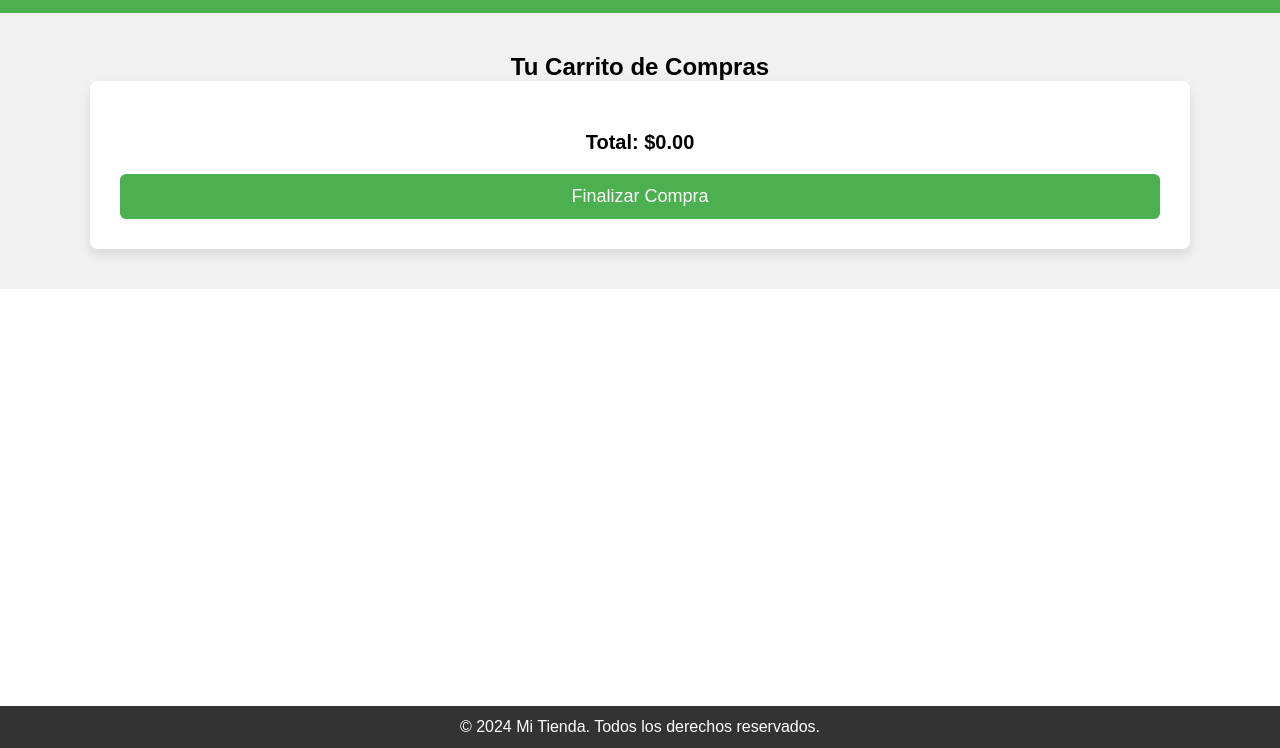
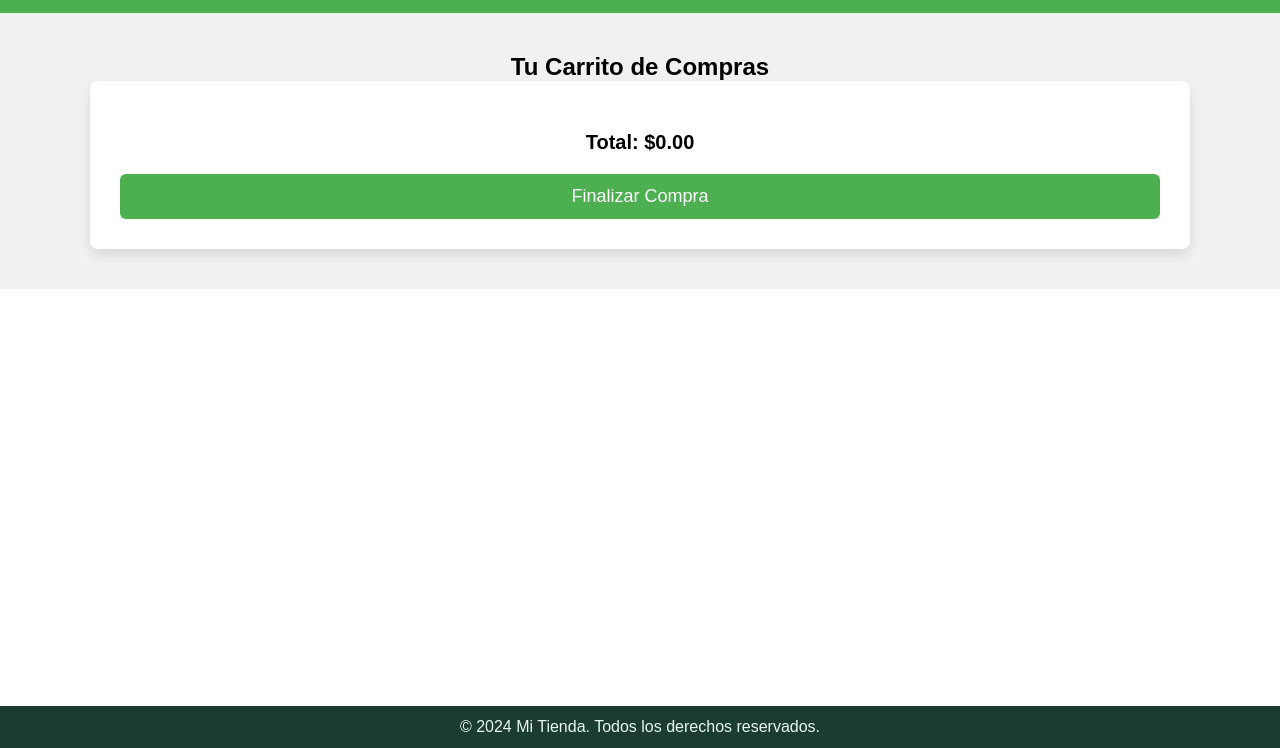
Before and after one commit to David09034/Marketplace, a website: page public/cart.html in a window 1280 px wide. Shown: the part 52-800 px from the top of the page. Drawn offline with Linux system fonts and the light colour scheme; no server answers.

Commit message:
Diseño general2

```diff
--- a/public/cart.css
+++ b/public/cart.css
@@ -190,8 +190,8 @@ main {
 
 /* Pie de página */
 .footer {
-    background-color: #333;
-    color: white;
+    background-color: #1a3d2f;
+    color: #e9f7ef;
     padding: 12px;
     text-align: center;
     position: fixed;
--- a/public/product.css
+++ b/public/product.css
@@ -117,8 +117,8 @@ body {
 /* Footer */
 footer {
     width: 100%;
-    background: linear-gradient(135deg, #388e3c, #81c784); /* Degradado verde */
-    color: #fff;
+    background-color: #1a3d2f;
+    color: #e9f7ef;
     text-align: center;
     padding: 15px 0;
     position: relative;
--- a/public/vendedor-style.css
+++ b/public/vendedor-style.css
@@ -168,14 +168,19 @@ nav a.active {
     color: #555;
 }
 
-/* Footer */
-footer {
+/* Pie de página */
+.footer {
+    background-color: #1a3d2f;
+    color: #e9f7ef;
     text-align: center;
-    padding: 15px 0;
-    background: linear-gradient(135deg, #388e3c, #81c784); /* Degradado verde */
-    color: #fff;
-    margin-top: 20px;
+    padding: 20px;
+    margin-top: 30px;
 }
+
+.footer p {
+    font-size: 0.9rem;
+}
+
 
 /* Responsive */
 @media (max-width: 768px) {
--- a/server.js
+++ b/server.js
@@ -5,7 +5,7 @@ const mysql = require('mysql2/promise');  // Importa mysql2 para promesas
 const session = require('express-session');
 const bcrypt = require('bcrypt');
 const app = express();
-const PORT = 3001;
+const PORT = 3000;
 const mod_var = 'D';
 
 const poolConfig = mod_var === 'D' ? {
```
